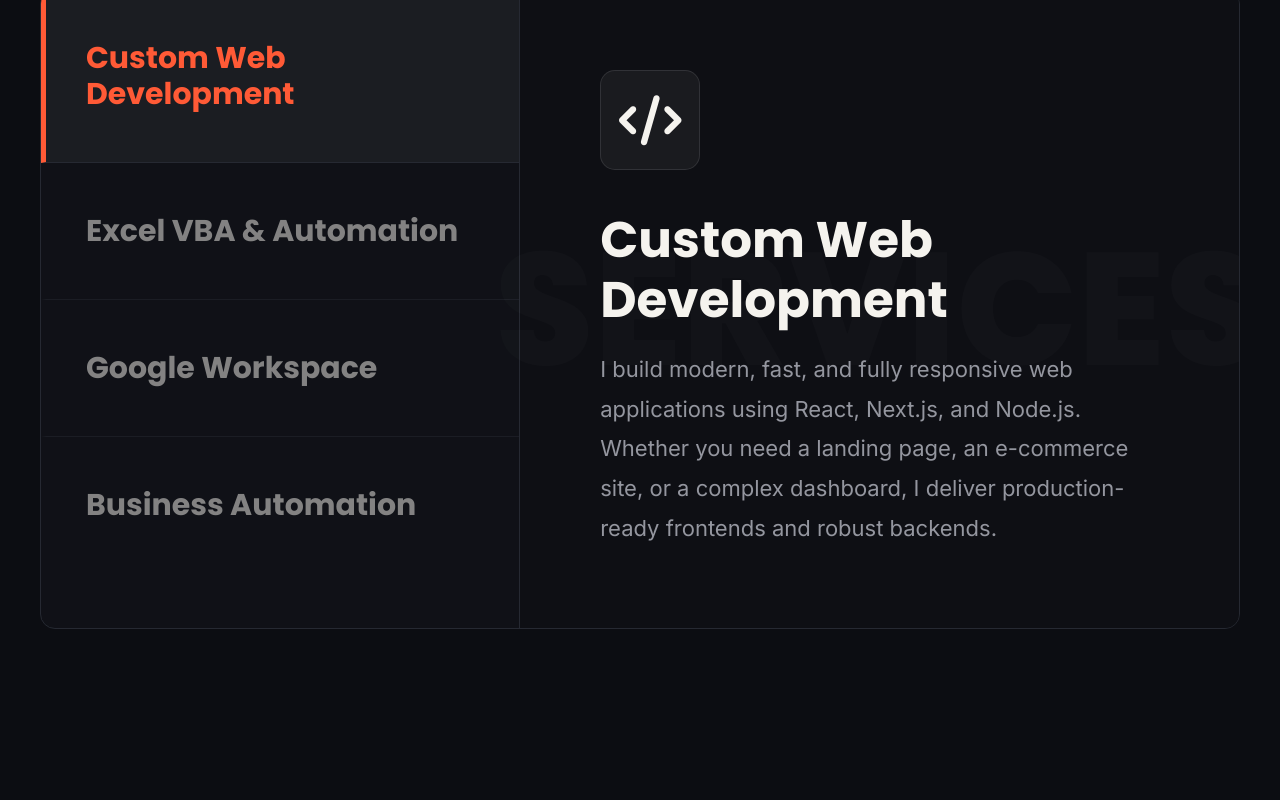
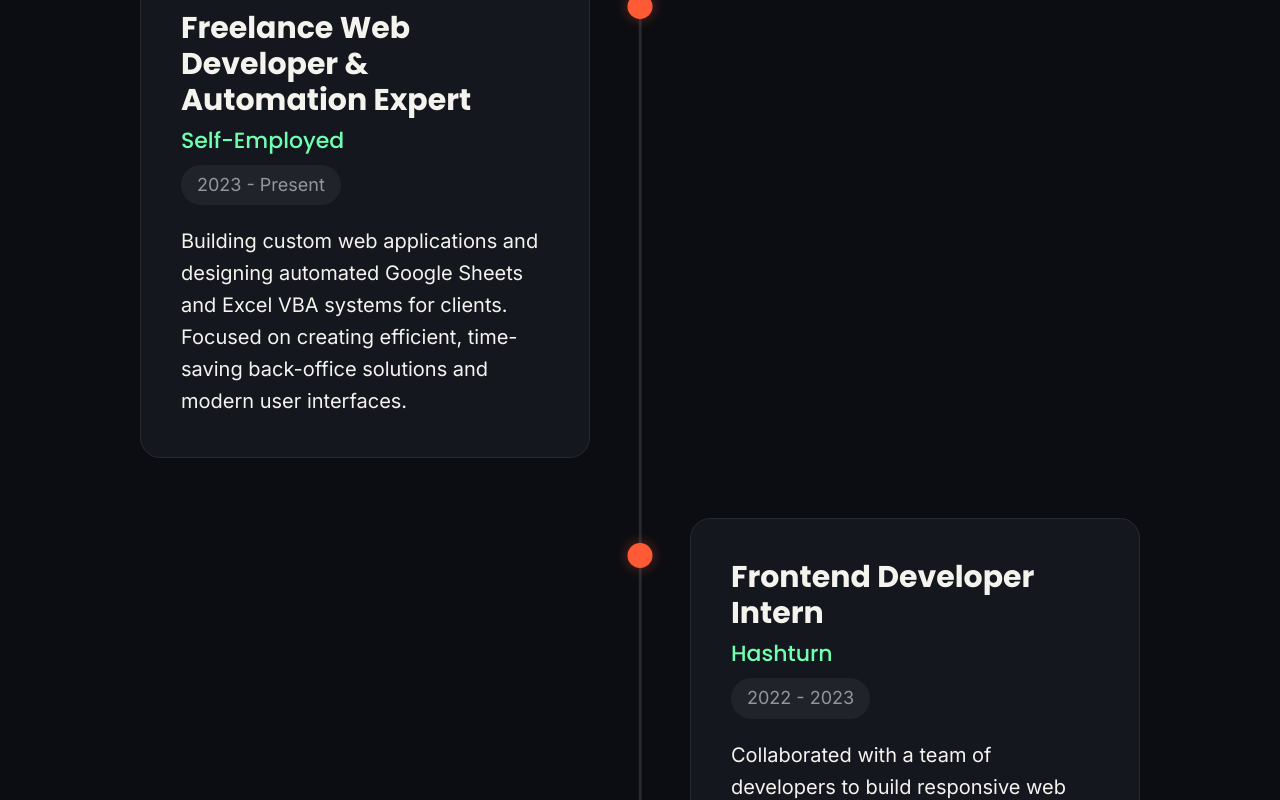
Before and after one commit to hareemrana522-crypto/Portfolio, a React (Vite) app: page / in a window 1280 px wide. Shown: the part 3620-4420 px from the top of the page. Built offline with nearby package versions, Linux system fonts and the light colour scheme.

Commit message:
Add Experience and Timeline section

```diff
--- a/src/App.jsx
+++ b/src/App.jsx
@@ -3,6 +3,7 @@ import Navbar from './components/Navbar';
 import Hero from './components/Hero';
 import About from './components/About';
 import Skills from './components/Skills';
+import Experience from './components/Experience';
 import Services from './components/Services';
 import Portfolio from './components/Portfolio';
 import Contact from './components/Contact';
@@ -83,6 +84,7 @@ function App() {
       <Hero />
       <About />
       <Skills />
+      <Experience />
       <Services />
       <Portfolio />
       <Contact />
--- /dev/null
+++ b/src/components/Experience.jsx
@@ -0,0 +1,36 @@
+import React from 'react';
+
+const Experience = () => {
+  return (
+    <section id="experience" className="experience">
+        <div className="section-title reveal">
+            <span className="subtitle">My Journey</span>
+            <h2>Work <span className="highlight">Experience</span></h2>
+        </div>
+
+        <div className="timeline">
+            <div className="timeline-item reveal">
+                <div className="timeline-dot"></div>
+                <div className="timeline-content glass">
+                    <h3>Freelance Web Developer & Automation Expert</h3>
+                    <h4 className="company">Self-Employed</h4>
+                    <span className="date">2023 - Present</span>
+                    <p>Building custom web applications and designing automated Google Sheets and Excel VBA systems for clients. Focused on creating efficient, time-saving back-office solutions and modern user interfaces.</p>
+                </div>
+            </div>
+
+            <div className="timeline-item reveal">
+                <div className="timeline-dot"></div>
+                <div className="timeline-content glass">
+                    <h3>Frontend Developer Intern</h3>
+                    <h4 className="company">Hashturn</h4>
+                    <span className="date">2022 - 2023</span>
+                    <p>Collaborated with a team of developers to build responsive web interfaces. Gained hands-on experience in HTML, CSS, JavaScript, and modern front-end practices.</p>
+                </div>
+            </div>
+        </div>
+    </section>
+  );
+};
+
+export default Experience;
--- a/src/index.css
+++ b/src/index.css
@@ -916,6 +916,104 @@ footer {
     }
 }
 
+/* ==== EXPERIENCE TIMELINE ==== */
+.experience {
+    padding-top: 2rem;
+}
+
+.timeline {
+    position: relative;
+    max-width: 800px;
+    margin: 0 auto;
+    padding: 2rem 0;
+}
+
+.timeline::before {
+    content: '';
+    position: absolute;
+    width: 2px;
+    background: var(--border-color);
+    top: 0;
+    bottom: 0;
+    left: 20px;
+}
+
+.timeline-item {
+    position: relative;
+    margin-bottom: 3rem;
+    padding-left: 60px;
+}
+
+.timeline-item:last-child {
+    margin-bottom: 0;
+}
+
+.timeline-dot {
+    position: absolute;
+    width: 20px;
+    height: 20px;
+    background: var(--primary-color);
+    border-radius: 50%;
+    left: 11px;
+    top: 20px;
+    box-shadow: 0 0 10px var(--primary-glow);
+}
+
+.timeline-content {
+    padding: 2rem;
+}
+
+.timeline-content h3 {
+    color: var(--text-main);
+    font-size: 1.5rem;
+    margin-bottom: 0.5rem;
+}
+
+.timeline-content .company {
+    color: var(--secondary-color);
+    font-size: 1.1rem;
+    font-weight: 500;
+    margin-bottom: 0.5rem;
+}
+
+.timeline-content .date {
+    display: inline-block;
+    padding: 0.3rem 0.8rem;
+    background: rgba(255,255,255,0.05);
+    border-radius: 20px;
+    font-size: 0.9rem;
+    color: var(--text-muted);
+    margin-bottom: 1rem;
+}
+
+@media (min-width: 768px) {
+    .timeline::before {
+        left: 50%;
+        transform: translateX(-50%);
+    }
+
+    .timeline-item {
+        width: 50%;
+        padding-left: 0;
+        padding-right: 40px;
+    }
+
+    .timeline-item:nth-child(even) {
+        margin-left: auto;
+        padding-right: 0;
+        padding-left: 40px;
+    }
+
+    .timeline-dot {
+        left: 100%;
+        transform: translateX(-50%);
+    }
+
+    .timeline-item:nth-child(even) .timeline-dot {
+        left: 0;
+    }
+}
+
 /* ==== UTILITIES & ANIMATIONS ==== */
 .reveal {
     opacity: 0;
```
